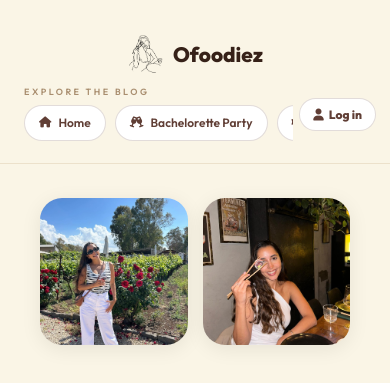
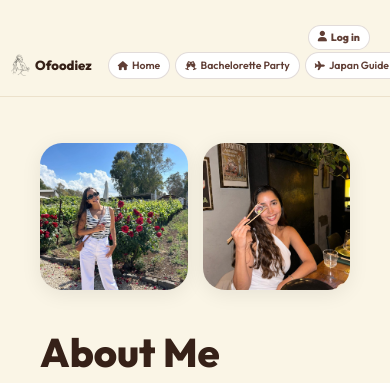
Before and after one commit to michaelkosoy/ofoodiez-map, a Flask app: page /about in a window 390 px wide. Shown: the top 383 px of the page. Run offline with Flask 3, Linux system fonts and the light colour scheme; some libraries are stand-ins or nearby versions; some web fonts are replaced.

Commit message:
feat(nav): move login button above logo, compact nav height, mobile styles
Login button now sits in its own top strip above the logo on blog pages.
Removed the 'EXPLORE THE BLOG' label. Reduced pill/button padding and
font sizes. Added mobile media query (≤600px) for smaller pills and
tighter spacing.

Co-Authored-By: Claude Sonnet 4.6 <noreply@anthropic.com>

```diff
--- a/app/templates/components/blog_menu.html
+++ b/app/templates/components/blog_menu.html
@@ -11,34 +11,52 @@
         z-index: 9000;
     }
 
+    /* Top strip — account button, right-aligned (non-home pages only) */
+    .blog-nav-top {
+        display: flex;
+        justify-content: flex-end;
+        padding: 4px 12px 0;
+    }
+
+    /* Logo + pills row */
     .blog-nav-row {
         display: flex;
         align-items: center;
-        padding: 6px 0 4px;
+        padding: 3px 0 4px;
     }
 
+    /* Brand: logo icon + wordmark (non-home) */
+    .blog-nav-brand {
+        flex-shrink: 0;
+        display: flex;
+        align-items: center;
+        gap: 5px;
+        padding: 0 8px 0 12px;
+    }
+    .blog-nav-brand img {
+        width: 24px;
+        border-radius: 50%;
+    }
+    .blog-nav-brand-text {
+        font-family: 'Outfit', sans-serif;
+        font-weight: 800;
+        font-size: 0.95rem;
+        color: #362118;
+        white-space: nowrap;
+    }
+
+    /* Home page: account sits right of pills inside same row */
     .blog-nav-left {
         flex: 1;
         min-width: 0;
         overflow: hidden;
     }
 
-    .blog-category-label {
-        padding: 0 24px 2px;
-        font-family: 'Outfit', sans-serif;
-        font-size: 9px;
-        font-weight: 600;
-        letter-spacing: 2.5px;
-        text-transform: uppercase;
-        color: #a98e6f;
-        display: block;
-    }
-
     .category-scroll-container {
         display: flex;
         overflow-x: auto;
-        gap: 9px;
-        padding: 4px 24px 4px;
+        gap: 7px;
+        padding: 0 12px;
         -ms-overflow-style: none;
         scrollbar-width: none;
         -webkit-overflow-scrolling: touch;
@@ -51,41 +69,41 @@
         flex: 0 0 auto;
         display: flex;
         align-items: center;
-        gap: 7px;
-        padding: 7px 14px;
+        gap: 6px;
+        padding: 5px 12px;
         background: #fff;
         color: #603e35;
         border: 1px solid rgba(96,62,53,.18);
         border-radius: 999px;
         font-family: 'Outfit', 'Assistant', sans-serif;
         font-weight: 600;
-        font-size: 12px;
+        font-size: 11.5px;
         white-space: nowrap;
         text-decoration: none;
         transition: all .2s ease;
     }
-    .category-pill i { font-size: 11px; color: inherit; }
-    .category-pill:hover { transform: translateY(-2px); box-shadow: 0 4px 12px rgba(0,0,0,.08); }
+    .category-pill i { font-size: 10px; color: inherit; }
+    .category-pill:hover { transform: translateY(-1px); box-shadow: 0 3px 10px rgba(0,0,0,.08); }
     .category-pill.active { background: #603e35; color: #f9f6eb; border-color: transparent; font-weight: 700; }
 
-    /* Account section — right side of the bar */
+    /* Account button */
     .blog-nav-account {
         flex-shrink: 0;
-        padding: 0 14px 0 6px;
-        display: flex;
-        align-items: center;
-        gap: 6px;
-    }
-    .blog-nav-account .nav-account-btn {
+        padding: 0 12px 0 6px;
         display: flex;
         align-items: center;
         gap: 5px;
-        padding: 6px 13px;
+    }
+    .nav-account-btn {
+        display: flex;
+        align-items: center;
+        gap: 4px;
+        padding: 4px 11px;
         border-radius: 999px;
         background: #fff;
         border: 1px solid rgba(96,62,53,.18);
         font-family: 'Outfit', sans-serif;
-        font-size: 12px;
+        font-size: 11.5px;
         font-weight: 700;
         color: #603e35;
         text-decoration: none;
@@ -93,14 +111,14 @@
         transition: all .2s;
         cursor: pointer;
     }
-    .blog-nav-account .nav-account-btn:hover { background: #603e35; color: #fff; }
-    .blog-nav-account .nav-account-chip {
+    .nav-account-btn:hover { background: #603e35; color: #fff; }
+    .nav-account-chip {
         font-family: 'Outfit', sans-serif;
-        font-size: 12px;
+        font-size: 11px;
         font-weight: 600;
         color: #362118;
         white-space: nowrap;
-        max-width: 110px;
+        max-width: 100px;
         overflow: hidden;
         text-overflow: ellipsis;
     }
@@ -112,46 +130,66 @@
         background: #faf5e6;
         border: 1px solid #ece1cb;
         border-radius: 14px;
-        box-shadow: 0 8px 24px rgba(54, 33, 24, .12);
-        min-width: 155px;
+        box-shadow: 0 8px 24px rgba(54,33,24,.12);
+        min-width: 145px;
         z-index: 9999;
-        padding: 6px 0;
+        padding: 5px 0;
         overflow: hidden;
     }
     .pill-dropdown-menu a {
         display: block;
-        padding: 9px 18px;
+        padding: 8px 16px;
         font-family: 'Outfit', 'Assistant', sans-serif;
-        font-size: 13px;
+        font-size: 12px;
         font-weight: 600;
         color: #362118;
         text-decoration: none;
         white-space: nowrap;
         transition: background .15s;
     }
-    .pill-dropdown-menu a:hover { background: rgba(96, 62, 53, .1); color: #603e35; }
+    .pill-dropdown-menu a:hover { background: rgba(96,62,53,.1); color: #603e35; }
 
-    /* Blog header (non-home pages only) */
-    .blog-menu-header {
-        display: flex;
-        justify-content: center;
-        align-items: center;
-        gap: 10px;
-        padding: 10px 20px 2px;
+    /* ── Mobile ── */
+    @media (max-width: 600px) {
+        .blog-nav-top { padding: 3px 10px 0; }
+        .blog-nav-brand { padding: 0 6px 0 10px; }
+        .blog-nav-brand img { width: 20px; }
+        .blog-nav-brand-text { font-size: 0.82rem; }
+        .category-scroll-container { gap: 5px; padding: 0 10px; }
+        .category-pill { font-size: 10.5px; padding: 4px 9px; gap: 4px; }
+        .category-pill i { font-size: 9px; }
+        .nav-account-btn { font-size: 10.5px; padding: 3px 9px; }
+        .blog-nav-account { padding: 0 10px 0 4px; }
+        .blog-nav-row { padding: 2px 0 3px; }
     }
 </style>
 
 <div class="blog-category-menu" dir="ltr">
+
     {% if active_page != 'home' %}
-    <div class="blog-menu-header">
-        <img src="{{ url_for('static', filename='img/logo.png') }}" alt="Ofoodiez Logo"
-            style="width: 36px; border-radius: 50%;">
-        <span style="font-family: 'Outfit', sans-serif; font-weight: 800; font-size: 1.3rem; color: var(--text-color, #362118);">Ofoodiez</span>
+    <!-- Account button — top strip, above logo -->
+    <div class="blog-nav-top">
+        <div class="blog-nav-account" dir="ltr">
+            {% if current_user %}
+            <span class="nav-account-chip"><i class="fas fa-user-circle"></i> {{ current_user.name or current_user.email }}</span>
+            <a href="{{ url_for('accounts.logout') }}" class="nav-account-btn"><i class="fas fa-sign-out-alt"></i> Log out</a>
+            {% else %}
+            <a href="{{ url_for('accounts.login') }}" class="nav-account-btn"><i class="fas fa-user"></i> Log in</a>
+            {% endif %}
+        </div>
     </div>
     {% endif %}
+
     <div class="blog-nav-row">
+        {% if active_page != 'home' %}
+        <!-- Logo — below account button -->
+        <div class="blog-nav-brand">
+            <img src="{{ url_for('static', filename='img/logo.png') }}" alt="Ofoodiez">
+            <span class="blog-nav-brand-text">Ofoodiez</span>
+        </div>
+        {% endif %}
+
         <div class="blog-nav-left">
-            <span class="blog-category-label">Explore the blog</span>
             <div class="category-scroll-container">
                 <a href="/" class="category-pill {% if active_page == 'home' %}active{% endif %}">
                     <i class="fas fa-home"></i> Home
@@ -163,7 +201,7 @@
                     <a href="/blog/japan" id="japan-pill-btn"
                         class="category-pill {% if active_page == 'japan' %}active{% endif %}">
                         <i class="fas fa-plane"></i> Japan Guide <i class="fas fa-chevron-down"
-                            style="font-size:9px;opacity:.7;margin-right:2px;"></i>
+                            style="font-size:8px;opacity:.7;margin-right:2px;"></i>
                     </a>
                 </div>
                 <a href="/blog/instagram" class="category-pill {% if active_page == 'instagram' %}active{% endif %}">
@@ -171,6 +209,9 @@
                 </a>
             </div>
         </div>
+
+        {% if active_page == 'home' %}
+        <!-- Account button — right of pills on home page -->
         <div class="blog-nav-account" dir="ltr">
             {% if current_user %}
             <span class="nav-account-chip"><i class="fas fa-user-circle"></i> {{ current_user.name or current_user.email }}</span>
@@ -179,10 +220,11 @@
             <a href="{{ url_for('accounts.login') }}" class="nav-account-btn"><i class="fas fa-user"></i> Log in</a>
             {% endif %}
         </div>
+        {% endif %}
     </div>
 </div>
 
-<!-- Japan dropdown — rendered outside bar so overflow doesn't clip it -->
+<!-- Japan dropdown — outside bar so overflow doesn't clip it -->
 <div class="pill-dropdown-menu" id="japan-pill-menu">
     <a href="/blog/japan#intro">✍️ Intro</a>
     <a href="/blog/japan#map">🗺️ Map</a>
```
